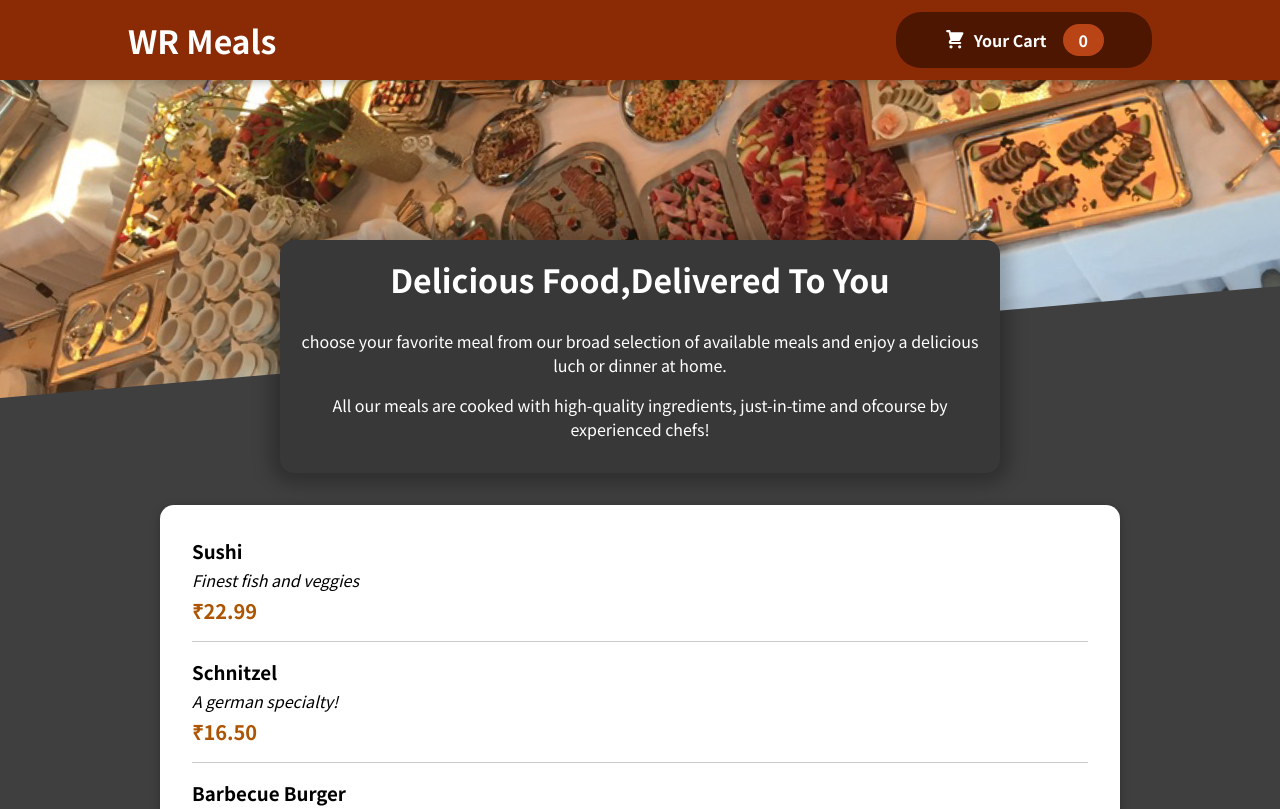
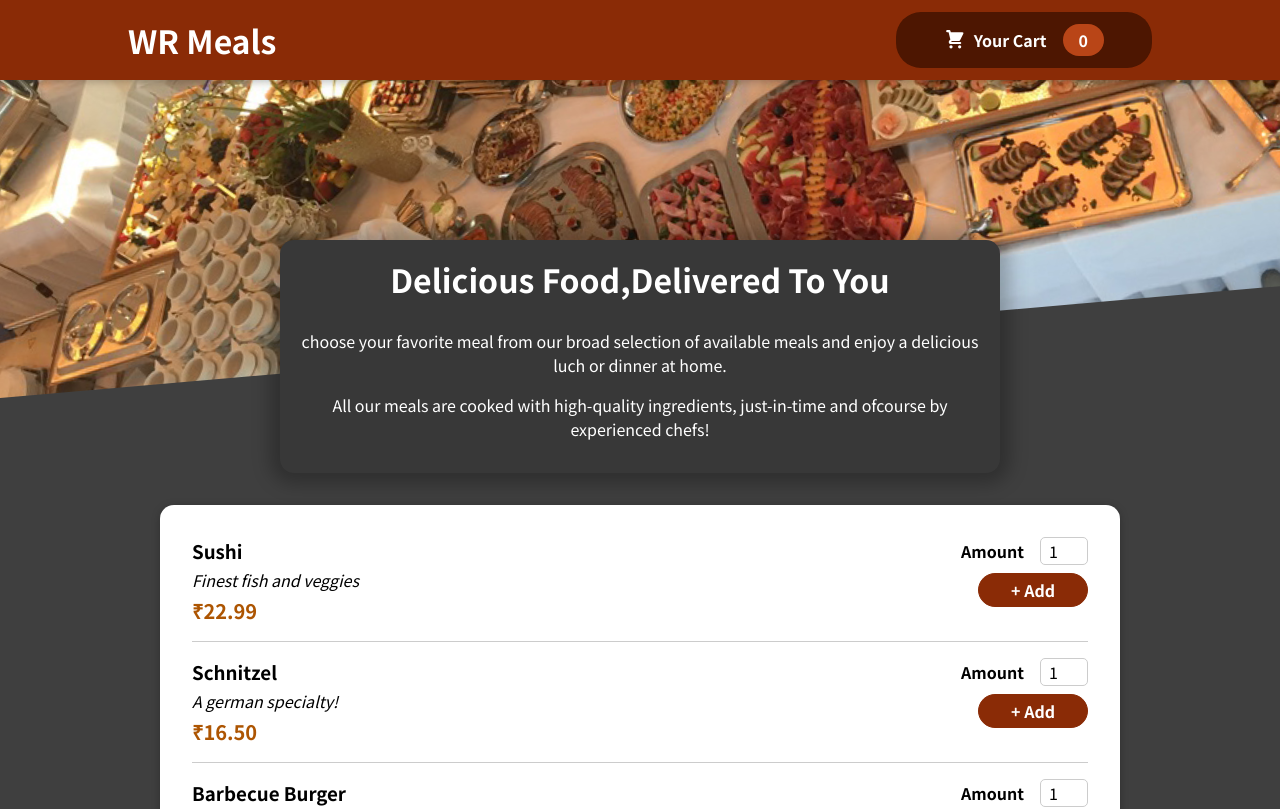
Before and after one commit to Wahidur612000/my-restaurant-app, a React (Create React App) app: page / in a window 1280 px wide. Shown: the top 809 px of the page. Built offline with nearby package versions, Linux system fonts and the light colour scheme.

Commit message:
Adding a Form

```diff
--- a/src/components/Meals/MealItem/MealItem.js
+++ b/src/components/Meals/MealItem/MealItem.js
@@ -1,4 +1,6 @@
 import classes from './MealItem.module.css'
+import MealItemForm from './MealItemForm';
+
 
 const MealItem=(props)=>{
 
@@ -11,7 +13,7 @@ const MealItem=(props)=>{
             <div className={classes.price}>{price}</div>
         </div>
         <div>
-
+            <MealItemForm />
         </div>
     </li>
 };
--- a/src/components/Meals/MealItem/MealItemForm.js
+++ b/src/components/Meals/MealItem/MealItemForm.js
@@ -0,0 +1,20 @@
+import classes from './MealItemForm.module.css';
+import Input from '../../UI/Input';
+
+const MealItemForm=(props)=>{
+    return <form className={classes.form}>
+        <Input
+            label='Amount'
+            input={{
+                id:'amount',
+                type:'number',
+                min:'1',
+                max:'5',
+                step:'1',
+                defaultValue:'1',
+            }}
+        />
+        <button>+ Add</button>
+    </form>
+};
+export default MealItemForm;
--- /dev/null
+++ b/src/components/Meals/MealItem/MealItemForm.module.css
@@ -0,0 +1,20 @@
+.form {
+    text-align: right;
+  }
+
+  .form button {
+    font: inherit;
+    cursor: pointer;
+    background-color: #8a2b06;
+    border: 1px solid #8a2b06;
+    color: white;
+    padding: 0.25rem 2rem;
+    border-radius: 20px;
+    font-weight: bold;
+  }
+
+  .form button:hover,
+  .form button:active {
+    background-color: #641e03;
+    border-color: #641e03;
+  }
--- /dev/null
+++ b/src/components/UI/Input.js
@@ -0,0 +1,11 @@
+import classes from './Input.module.css';
+
+const Input=(props)=>{
+    return <div className={classes.input}>
+        <label htmlFor=
+           { props.input.id}
+        >{props.label}</label>
+        <input {...props.input} />
+    </div>
+};
+export default Input;
--- /dev/null
+++ b/src/components/UI/Input.module.css
@@ -0,0 +1,18 @@
+.input {
+    display: flex;
+    align-items: center;
+    margin-bottom: 0.5rem;
+  }
+
+  .input label {
+    font-weight: bold;
+    margin-right: 1rem;
+  }
+
+  .input input {
+    width: 3rem;
+    border-radius: 5px;
+    border: 1px solid #ccc;
+    font: inherit;
+    padding-left: 0.5rem;
+  }
```
